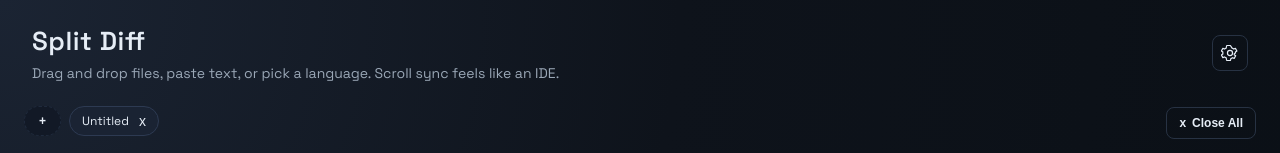
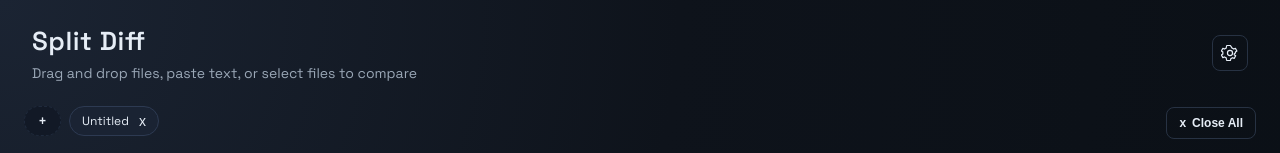
Before and after one commit to illogical/SplitDiff, a plain HTML site: page index.html in a window 1280 px wide. Shown: the top 153 px of the page. Drawn offline with nearby package versions, Linux system fonts and the light colour scheme.

Commit message:
Update README and index.html for improved clarity and add screenshot

```diff
--- a/index.html
+++ b/index.html
@@ -14,7 +14,7 @@
   <header class="topbar">
     <div>
       <div class="title">Split Diff</div>
-      <div class="subtitle">Drag and drop files, paste text, or pick a language. Scroll sync feels like an IDE.</div>
+      <div class="subtitle">Drag and drop files, paste text, or select files to compare</div>
     </div>
     <div class="toolbar">
       <div class="controls-popover" id="controlsPopover">
```
Also changed, not shown: images/2026-02-07_20-44-52.png (added), 1 other file.
